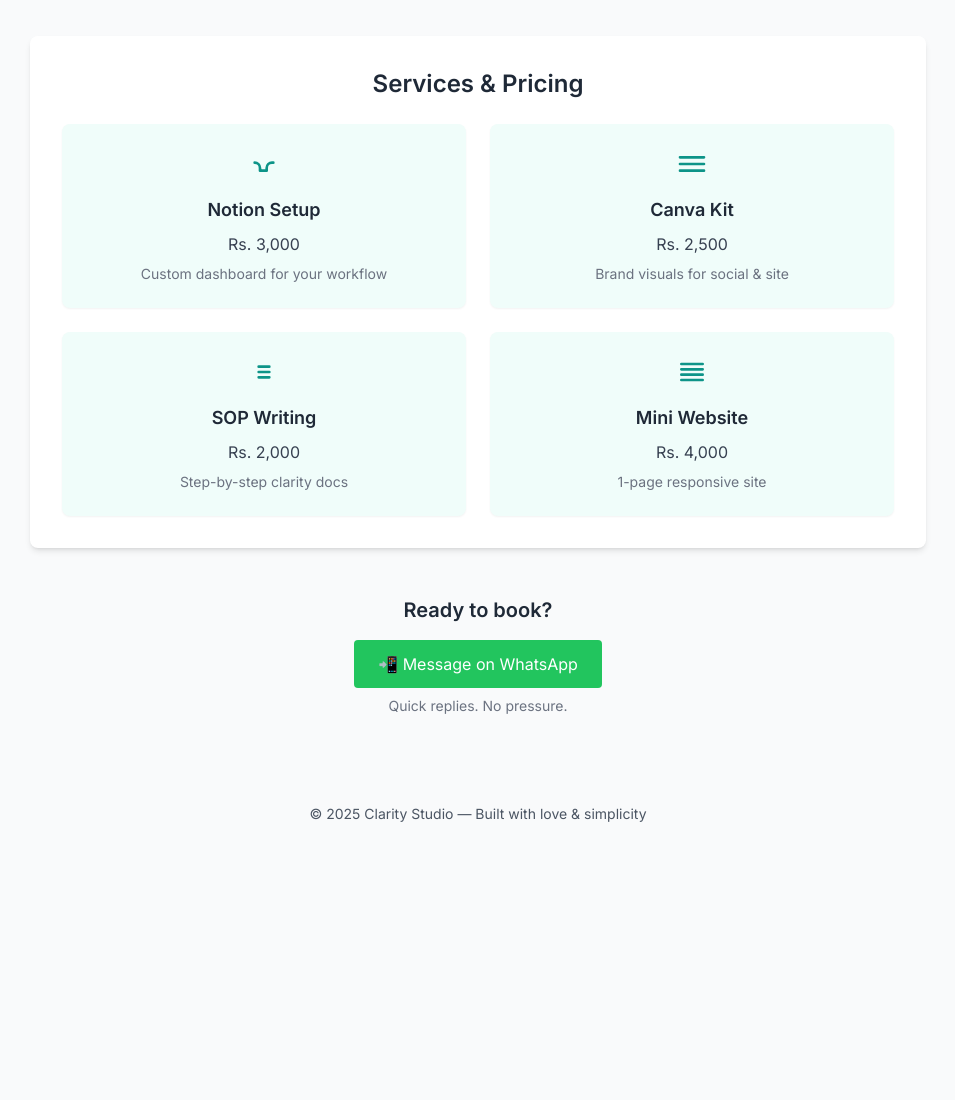
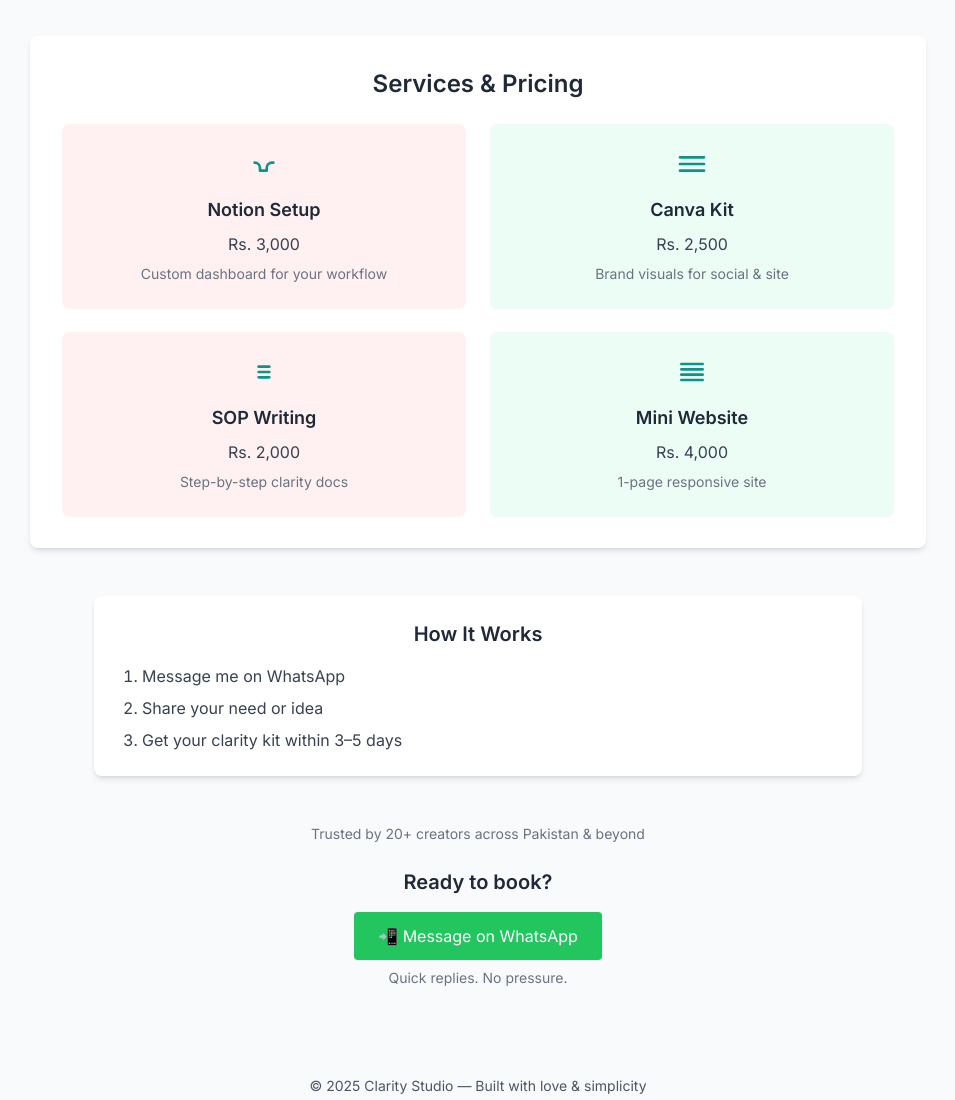
Before and after one commit to Momna533/biz-menu, a plain HTML site: page index.html in a window 1280 px wide. Shown: the part 120-1220 px from the top of the page, without its empty margins (162-1117 px from the left). Before the commit the page ends 968 px from the top, so only its background shows below. Drawn offline with nearby package versions, Linux system fonts and the light colour scheme.

Commit message:
updated site

```diff
--- a/index.html
+++ b/index.html
@@ -44,7 +44,7 @@
       <div class="grid grid-cols-1 sm:grid-cols-2 gap-6">
         <!-- Service 1 -->
         <div
-          class="bg-teal-50 p-6 rounded-lg shadow-sm hover:shadow-md transition text-center"
+          class="bg-rose-50 p-6 rounded-lg shadow-sm hover:shadow-md transition text-center"
         >
           <svg
             class="mx-auto mb-4 h-8 w-8 text-teal-600"
@@ -69,7 +69,7 @@
 
         <!-- Service 2 -->
         <div
-          class="bg-teal-50 p-6 rounded-lg shadow-sm hover:shadow-md transition text-center"
+          class="bg-emerald-50 p-6 rounded-lg shadow-sm hover:shadow-md transition text-center"
         >
           <svg
             class="mx-auto mb-4 h-8 w-8 text-teal-600"
@@ -92,7 +92,7 @@
 
         <!-- Service 3 -->
         <div
-          class="bg-teal-50 p-6 rounded-lg shadow-sm hover:shadow-md transition text-center"
+          class="bg-rose-50 p-6 rounded-lg shadow-sm hover:shadow-md transition text-center"
         >
           <svg
             class="mx-auto mb-4 h-8 w-8 text-teal-600"
@@ -115,7 +115,7 @@
 
         <!-- Service 4 -->
         <div
-          class="bg-teal-50 p-6 rounded-lg shadow-sm hover:shadow-md transition text-center"
+          class="bg-emerald-50 p-6 rounded-lg shadow-sm hover:shadow-md transition text-center"
         >
           <svg
             class="mx-auto mb-4 h-8 w-8 text-teal-600"
@@ -138,6 +138,21 @@
       </div>
     </section>
 
+    <!-- How It Works -->
+    <section class="max-w-3xl mx-auto bg-white p-6 rounded-lg shadow-md mb-12">
+      <h2 class="text-xl font-semibold mb-4 text-center">How It Works</h2>
+      <ol class="list-decimal pl-6 text-gray-700 space-y-2">
+        <li>Message me on WhatsApp</li>
+        <li>Share your need or idea</li>
+        <li>Get your clarity kit within 3–5 days</li>
+      </ol>
+    </section>
+
+    <!-- Trusted By -->
+    <p class="text-center text-sm text-gray-500 mb-6">
+      Trusted by 20+ creators across Pakistan & beyond
+    </p>
+
     <!-- Booking CTA -->
     <section class="text-center mb-16 animate__animated animate__fadeIn">
       <h2 class="text-xl font-semibold mb-4">Ready to book?</h2>
```
